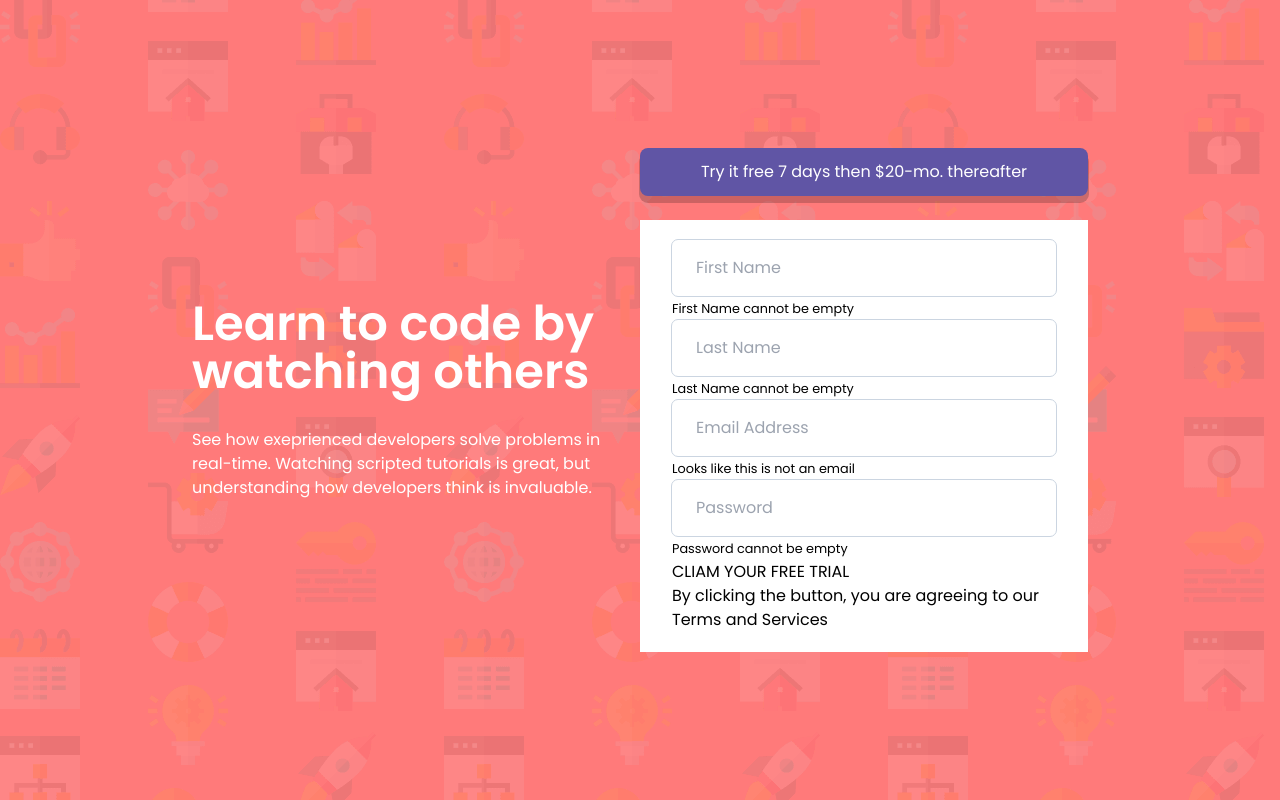
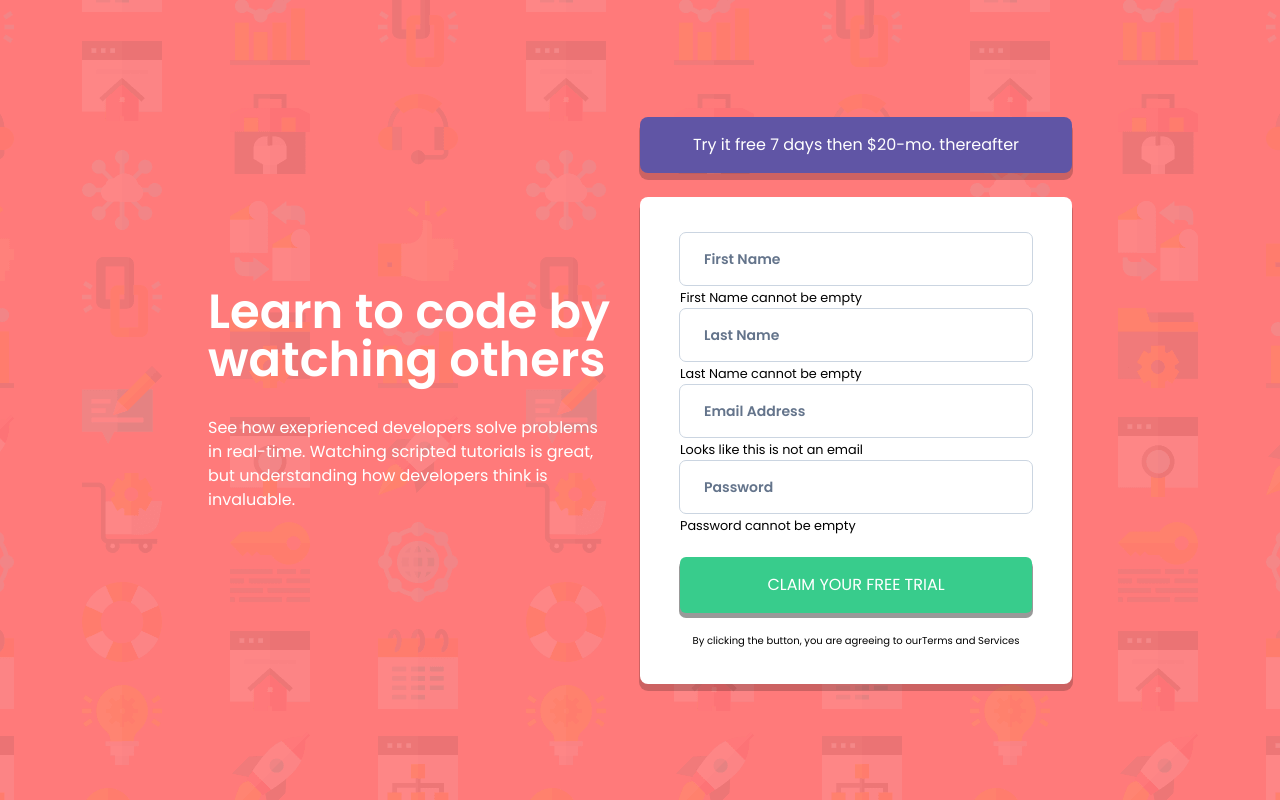
Before and after one commit to Bubblecrown/Sign-up-page, a React (Create React App) app: page / in a window 1280 px wide. Built offline with nearby package versions, Linux system fonts and the light colour scheme.

Commit message:
style form component and edit structure

```diff
--- a/src/components/FormComponent.js
+++ b/src/components/FormComponent.js
@@ -3,7 +3,7 @@ import React from "react";
 export default function FormComponent() {
   return (
     <div>
-      <form className="py-5 px-8 bg-white">
+      <form className="py-9 px-10 bg-white rounded-lg shadow-custom-shadow">
         <div>
           <input type="text" placeholder="First Name" />
           <small>First Name cannot be empty</small>
@@ -20,9 +20,15 @@ export default function FormComponent() {
           <input type="text" placeholder="Password" />
           <small>Password cannot be empty</small>
         </div>
-        <button type="submit">CLIAM YOUR FREE TRIAL</button>
-        <p>
-          By clicking the button, you are agreeing to our{" "}
+        <button
+          type="submit"
+          className="w-full bg-[color:var(--Green)] px-10 py-4 shadow-submit-shadow text-white rounded-md my-5
+        "
+        >
+          CLAIM YOUR FREE TRIAL
+        </button>
+        <p className="text-[10px] text-center">
+          By clicking the button, you are agreeing to our
           <span>Terms and Services</span>
         </p>
       </form>
--- a/src/index.css
+++ b/src/index.css
@@ -13,6 +13,6 @@
 
 @layer base {
   input {
-    @apply px-6 py-4 w-full rounded-md outline outline-1 outline-slate-300;
+    @apply text-sm placeholder-slate-500 font-semibold px-6 py-4 w-full rounded-md outline outline-1 outline-slate-300;
   }
 }
--- a/src/pages/Signup.js
+++ b/src/pages/Signup.js
@@ -3,9 +3,9 @@ import FormComponent from "../components/FormComponent";
 
 export default function Signup() {
   return (
-    <div className="box-border px-48 w-screen h-screen bg-[color:var(--Red)] bg-hero-pattern bg-no-repeat font-font">
-      <main className=" grid grid-cols-2 content-center h-screen">
-        <section className=" text-white flex flex-col justify-center">
+    <div className="box-border px-52 w-screen h-screen bg-[color:var(--Red)] bg-hero-pattern bg-no-repeat bg-cover bg-center font-font">
+      <main className=" grid grid-cols-2 h-screen place-items-end mx-auto items-center">
+        <section className=" text-white flex flex-col ">
           <h1 className=" text-5xl font-semibold mb-8">
             Learn to code by watching others
           </h1>
@@ -15,8 +15,8 @@ export default function Signup() {
             is invaluable.
           </p>
         </section>
-        <section >
-          <button className="px-10 py-3 bg-[color:var(--Blue)] text-white  w-full rounded-lg shadow-custom-shadow mb-6">
+        <section className="w-6/7">
+          <button className="px-10 py-4 bg-[color:var(--Blue)] text-white  w-full rounded-lg shadow-custom-shadow mb-6">
             Try it free 7 days then $20-mo. thereafter
           </button>
           <FormComponent />
--- a/tailwind.config.js
+++ b/tailwind.config.js
@@ -11,7 +11,9 @@ module.exports = {
     },
     boxShadow: {
       'custom-shadow': '0px 6px 0px 1px rgba(0,0,0,0.2)',
-    }
+      'submit-shadow': '0px 4px 0px 1px rgba(0,0,0,0.4)',
+    },
+
   },
   plugins: [],
 };
```
